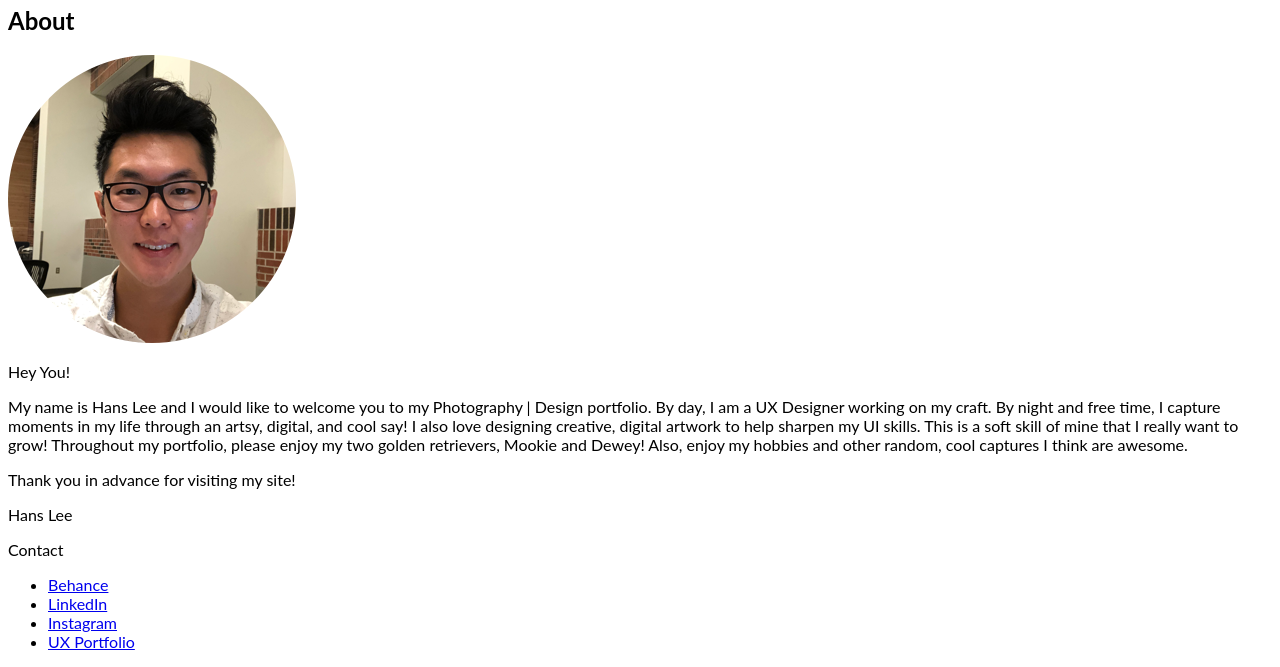
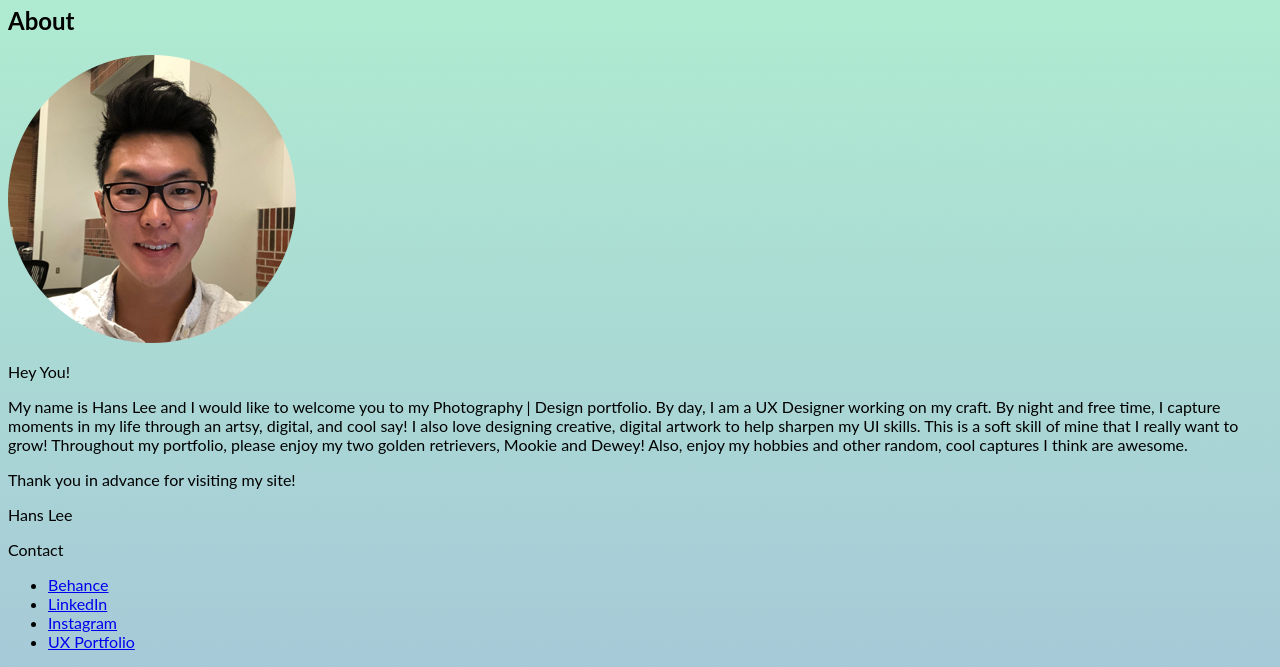
Before and after one commit to hanslee95/si339stuff, a plain HTML site: page index.html in a window 1280 px wide. Shown: the part 185-852 px from the top of the page. Drawn offline with Linux system fonts and the light colour scheme.

Commit message:
Update style.css

```diff
--- a/css/style.css
+++ b/css/style.css
@@ -2,7 +2,7 @@ body {
     /*google fonts*/
     font-family: 'Lato';
 
-    background-image: url("images/backgroundp.png")
+    background-image: url("../../images/backgroundp.png")
 }
 
 /*navigation bar*/
```
